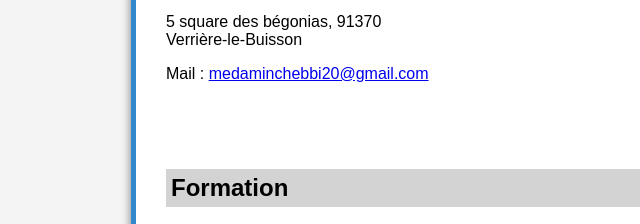
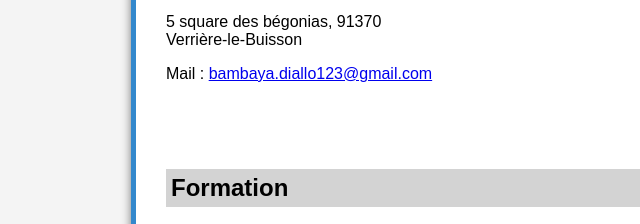
Before and after one commit to mamadou271/MONSITE, a plain HTML site: page Mission4/index.html in a window 1280 px wide. Shown: the part 206-430 px from the top of the page, 94-734 px from the left. Drawn offline with Linux system fonts and the light colour scheme.

Commit message:
Update index.html

```diff
--- a/Mission4/index.html
+++ b/Mission4/index.html
@@ -15,7 +15,7 @@
                 <h1>Amin Chebbi</h1>
                 <p>Né le 20 Mai 2006</p>
                 <p>5 square des bégonias, 91370 <br>Verrière-le-Buisson</p>
-                <p>Mail : <a href="mailto:medaminchebbi20@mail.com">medaminchebbi20@gmail.com</a></p>
+                <p>Mail : <a href="mailto:medaminchebbi20@mail.com">bambaya.diallo123@gmail.com</a></p>
             </div>
             <div class="img">
                 <img src="img_cv.jpg" alt="Photo de profil" width="200">
```
